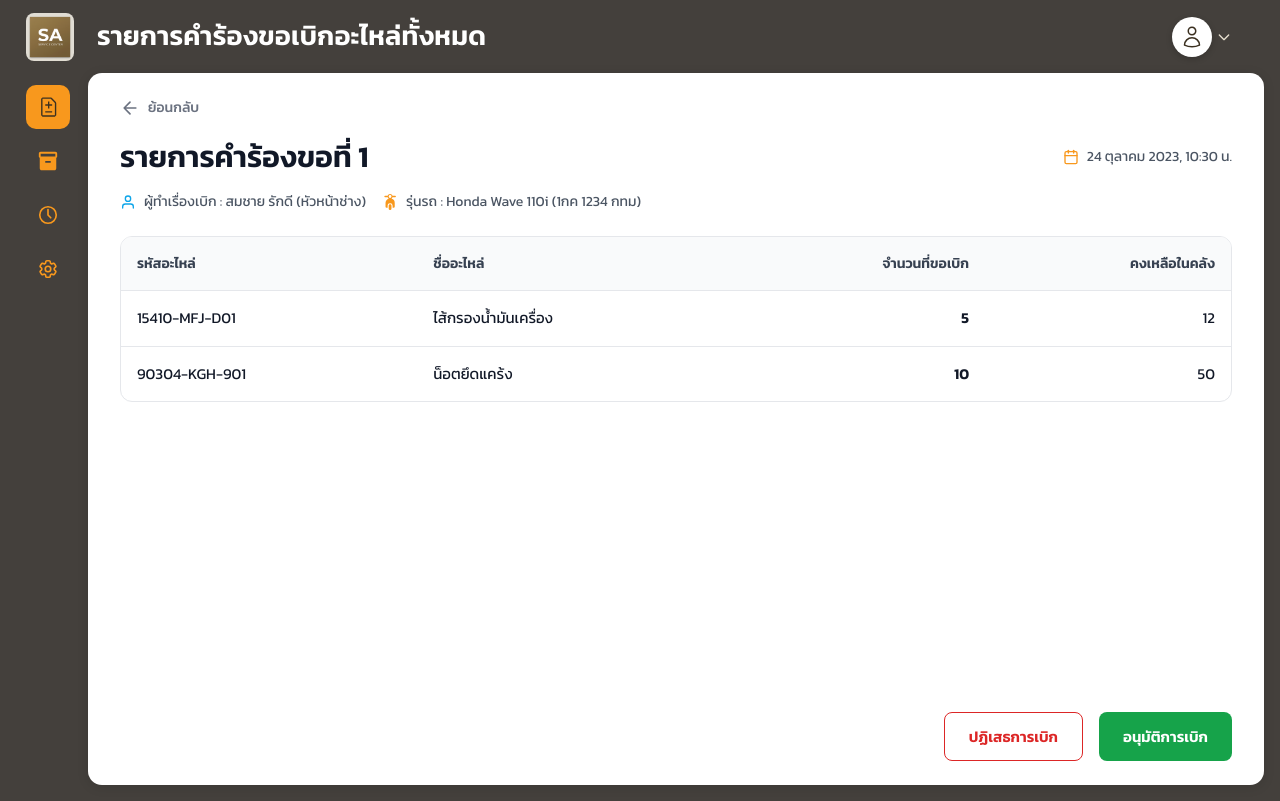
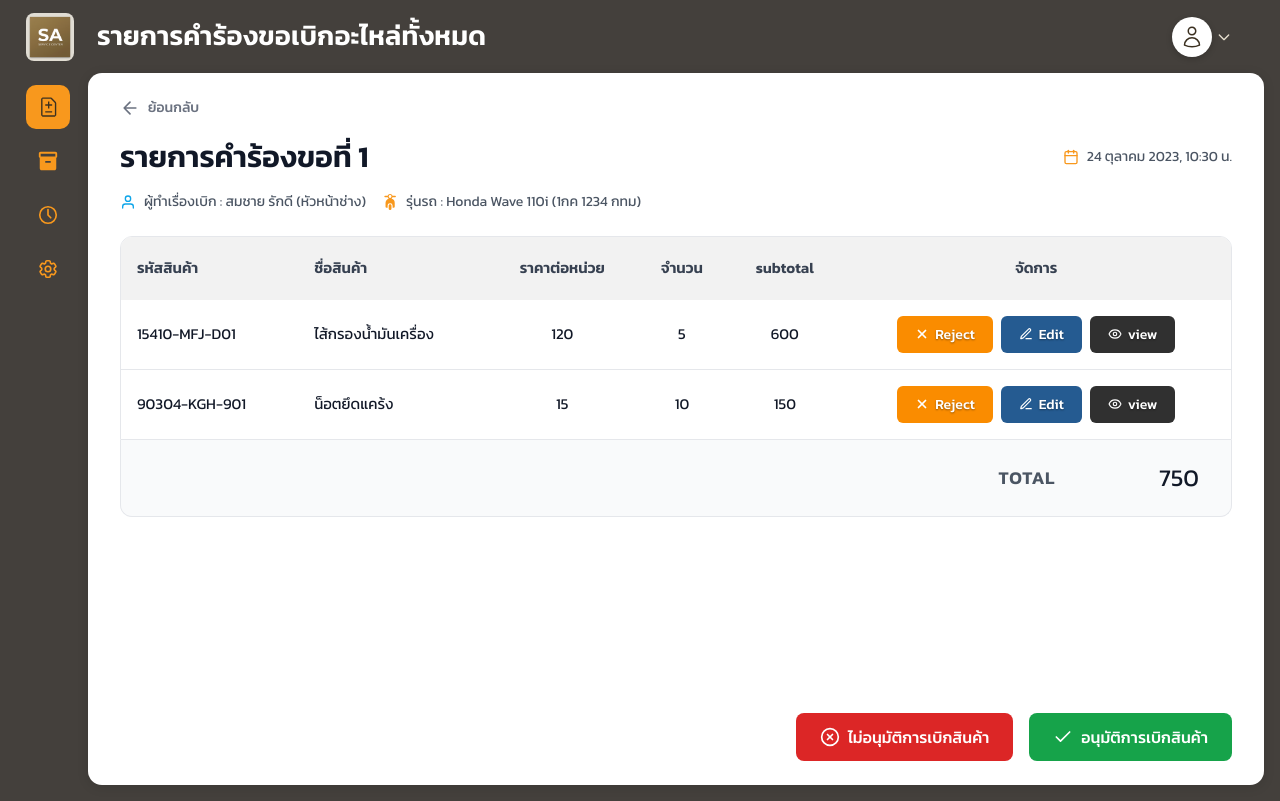
Before and after one commit to nicky-wrc/smart-moto-service-center, a React (Vite) app in the folder frontend/: page /inventory/all-order/1 in a window 1280 px wide. Built offline with nearby package versions, Linux system fonts and the light colour scheme; sample sign-in values are in the browser's storage.

Commit message:
each request is on edit

```diff
--- a/frontend/src/components/inventory/AllOrderContent.css
+++ b/frontend/src/components/inventory/AllOrderContent.css
@@ -257,11 +257,12 @@
 }
 
 .inv-detail-table-container {
-    background: #ffffff;
+    background: transparent;
     border: 1px solid #e5e7eb;
-    border-radius: 12px;
+    border-radius: 12px 12px 0 0;
     overflow: hidden;
-    margin-bottom: 24px;
+    margin-bottom: 0;
+    width: 100%;
 }
 
 .inv-table {
@@ -277,10 +278,17 @@
 }
 
 .inv-table th {
-    background-color: #f9fafb;
+    background-color: #f2f2f2;
     font-weight: 600;
     color: #374151;
-    font-size: 14px;
+    font-size: 15px;
+    padding: 20px 16px;
+    border: none;
+}
+
+.inv-table td {
+    border-bottom: 1px solid #e5e7eb;
+    background-color: #ffffff;
 }
 
 .inv-table td {
@@ -292,51 +300,106 @@
     border-bottom: none;
 }
 
-.text-right {
-    text-align: right !important;
+.text-center {
+    text-align: center !important;
 }
 
-.target-qty {
-    font-weight: 600;
-    color: #F8981D;
+.inv-table-actions {
+    display: flex;
+    gap: 8px;
+    justify-content: center;
 }
 
-.stock-qty {
-    color: #6b7280;
+.inv-act-btn {
+    display: flex;
+    align-items: center;
+    gap: 6px;
+    padding: 8px 18px;
+    border-radius: 6px;
+    font-size: 14px;
+    font-weight: 500;
+    color: white;
+    text-shadow: 0 1px 2px rgba(0, 0, 0, 0.4);
+    border: none;
+    cursor: pointer;
+    transition: opacity 0.2s;
 }
 
-.inv-detail-actions {
+.inv-act-btn:hover {
+    opacity: 0.85;
+}
+
+.inv-act-reject {
+    background-color: #FA8C00;
+}
+
+.inv-act-edit {
+    background-color: #255B91;
+}
+
+.inv-act-view {
+    background-color: #303030;
+}
+
+.inv-detail-summary-row {
+    display: flex;
+    justify-content: flex-end;
+    align-items: center;
+    gap: 24px;
+    margin-top: 0;
+    margin-bottom: 32px;
+    padding: 20px 32px;
+    background-color: #f9fafb;
+    border: 1px solid #e5e7eb;
+    border-top: none;
+    border-radius: 0 0 12px 12px;
+}
+
+.inv-total-label {
+    font-size: 18px;
+    font-weight: 600;
+    color: #4b5563;
+    text-transform: uppercase;
+    letter-spacing: 0.5px;
+}
+
+.inv-total-value {
+    font-size: 24px;
+    font-weight: 400;
+    color: #111827;
+    min-width: 120px;
+    text-align: right;
+}
+
+.inv-detail-bottom-actions {
     display: flex;
     justify-content: flex-end;
     gap: 16px;
     margin-top: auto;
 }
 
-.inv-btn {
+.inv-btn-global {
+    display: flex;
+    align-items: center;
+    gap: 8px;
     padding: 12px 24px;
     border-radius: 8px;
-    font-weight: 600;
-    font-size: 15px;
+    font-size: 16px;
+    font-weight: 500;
+    color: white;
+    border: none;
     cursor: pointer;
-    transition: all 0.2s;
-    border: none;
+    transition: opacity 0.2s;
 }
 
-.inv-btn-success {
-    background-color: #16a34a;
-    color: white;
+.inv-btn-global:hover {
+    opacity: 0.85;
 }
 
-.inv-btn-success:hover {
-    background-color: #15803d;
+.inv-btn-global-reject {
+    background-color: #dc2626;
 }
 
-.inv-btn-danger {
-    background-color: #ffffff;
-    border: 1px solid #dc2626;
-    color: #dc2626;
+.inv-btn-global-approve {
+    background-color: #16a34a;
 }
-
-.inv-btn-danger:hover {
-    background-color: #fef2f2;
-}
--- a/frontend/src/components/inventory/AllOrderContent.tsx
+++ b/frontend/src/components/inventory/AllOrderContent.tsx
@@ -8,6 +8,7 @@ interface OrderItem {
     partName: string;
     requestedQty: number;
     currentStock: number;
+    pricePerUnit: number; // Added to calculate subtotal
 }
 
 interface OrderRequest {
@@ -28,8 +29,8 @@ const mockOrders: OrderRequest[] = [
         motorcycleModel: 'Honda Wave 110i',
         licensePlate: '1กค 1234 กทม',
         items: [
-            { id: '1', partNumber: '15410-MFJ-D01', partName: 'ไส้กรองน้ำมันเครื่อง', requestedQty: 5, currentStock: 12 },
-            { id: '2', partNumber: '90304-KGH-901', partName: 'น็อตยึดแคร้ง', requestedQty: 10, currentStock: 50 },
+            { id: '1', partNumber: '15410-MFJ-D01', partName: 'ไส้กรองน้ำมันเครื่อง', requestedQty: 5, currentStock: 12, pricePerUnit: 120 },
+            { id: '2', partNumber: '90304-KGH-901', partName: 'น็อตยึดแคร้ง', requestedQty: 10, currentStock: 50, pricePerUnit: 15 },
         ]
     },
     {
@@ -39,7 +40,7 @@ const mockOrders: OrderRequest[] = [
         motorcycleModel: 'Yamaha Finn',
         licensePlate: '2ขร 5678 ชลบุรี',
         items: [
-            { id: '3', partNumber: '06455-KRE-K01', partName: 'ผ้าเบรคหน้า', requestedQty: 2, currentStock: 8 },
+            { id: '3', partNumber: '06455-KRE-K01', partName: 'ผ้าเบรคหน้า', requestedQty: 2, currentStock: 8, pricePerUnit: 250 },
         ]
     },
     {
@@ -49,7 +50,7 @@ const mockOrders: OrderRequest[] = [
         motorcycleModel: 'Honda Click 160',
         licensePlate: '9กต 9999 นนทบุรี',
         items: [
-            { id: '4', partNumber: '31919-K25-601', partName: 'หัวเทียน', requestedQty: 20, currentStock: 5 },
+            { id: '4', partNumber: '31919-K25-601', partName: 'หัวเทียน', requestedQty: 20, currentStock: 5, pricePerUnit: 85 },
         ]
     },
     {
@@ -59,8 +60,8 @@ const mockOrders: OrderRequest[] = [
         motorcycleModel: 'Honda PCX 160',
         licensePlate: '5กล 1111 เชียงใหม่',
         items: [
-            { id: '5', partNumber: '06455-K84-901', partName: 'ผ้าเบรคหลัง', requestedQty: 4, currentStock: 15 },
-            { id: '6', partNumber: '15410-MFJ-D01', partName: 'ไส้กรองน้ำมันเครื่อง', requestedQty: 2, currentStock: 12 },
+            { id: '5', partNumber: '06455-K84-901', partName: 'ผ้าเบรคหลัง', requestedQty: 4, currentStock: 15, pricePerUnit: 180 },
+            { id: '6', partNumber: '15410-MFJ-D01', partName: 'ไส้กรองน้ำมันเครื่อง', requestedQty: 2, currentStock: 12, pricePerUnit: 120 },
         ]
     },
     {
@@ -70,7 +71,7 @@ const mockOrders: OrderRequest[] = [
         motorcycleModel: 'Yamaha XMAX 300',
         licensePlate: '7ขข 7777 กทม',
         items: [
-            { id: '7', partNumber: '5YP-E3440-00', partName: 'ไส้กรองน้ำมันเครื่อง', requestedQty: 3, currentStock: 0 },
+            { id: '7', partNumber: '5YP-E3440-00', partName: 'ไส้กรองน้ำมันเครื่อง', requestedQty: 3, currentStock: 0, pricePerUnit: 160 },
         ]
     },
     {
@@ -80,8 +81,8 @@ const mockOrders: OrderRequest[] = [
         motorcycleModel: 'Honda ADV 160',
         licensePlate: '3กม 3333 ภูเก็ต',
         items: [
-            { id: '8', partNumber: '23100-K0W-N01', partName: 'สายพาน V-Belt', requestedQty: 1, currentStock: 3 },
-            { id: '9', partNumber: '22123-K0W-N00', partName: 'เม็ดตุ้มน้ำหนัก', requestedQty: 6, currentStock: 30 },
+            { id: '8', partNumber: '23100-K0W-N01', partName: 'สายพาน V-Belt', requestedQty: 1, currentStock: 3, pricePerUnit: 850 },
+            { id: '9', partNumber: '22123-K0W-N00', partName: 'เม็ดตุ้มน้ำหนัก', requestedQty: 6, currentStock: 30, pricePerUnit: 60 },
         ]
     }
 ];
@@ -118,6 +119,20 @@ export default function AllOrderContent() {
 
     // Determine if we are in detail view based on the URL parameter
     const selectedOrder = orderId ? orders.find(o => o.id === orderId) : null;
+
+    const totalAmount = selectedOrder
+        ? selectedOrder.items.reduce((sum, item) => sum + (item.requestedQty * item.pricePerUnit), 0)
+        : 0;
+
+    const handleReject = () => {
+        alert(`ปฏิเสธการเบิกคำขอที่ ${selectedOrder?.id} เรียบร้อยแล้ว\n(สถานะถูกเปลี่ยนเป็น "ยกเลิก/ปฏิเสธ" และย้ายไปที่ประวัติ)`);
+        navigate('/inventory/all-order');
+    };
+
+    const handleApprove = () => {
+        alert(`อนุมัติการเบิกคำขอที่ ${selectedOrder?.id} เรียบร้อยแล้ว\n(สต็อกถูกตัดตามจำนวน และย้ายไปที่ประวัติพร้อมสถานะ "เบิกสำเร็จ")`);
+        navigate('/inventory/all-order');
+    };
 
     if (isLoading) {
         return (
@@ -170,10 +185,12 @@ export default function AllOrderContent() {
                     <table className="inv-table">
                         <thead>
                             <tr>
-                                <th>รหัสอะไหล่</th>
-                                <th>ชื่ออะไหล่</th>
-                                <th className="text-right">จำนวนที่ขอเบิก</th>
-                                <th className="text-right">คงเหลือในคลัง</th>
+                                <th>รหัสสินค้า</th>
+                                <th>ชื่อสินค้า</th>
+                                <th className="text-center">ราคาต่อหน่วย</th>
+                                <th className="text-center">จำนวน</th>
+                                <th className="text-center">subtotal</th>
+                                <th className="text-center">จัดการ</th>
                             </tr>
                         </thead>
                         <tbody>
@@ -181,17 +198,45 @@ export default function AllOrderContent() {
                                 <tr key={item.id}>
                                     <td>{item.partNumber}</td>
                                     <td>{item.partName}</td>
-                                    <td className="text-right target-qty">{item.requestedQty}</td>
-                                    <td className="text-right stock-qty">{item.currentStock}</td>
+                                    <td className="text-center">{item.pricePerUnit}</td>
+                                    <td className="text-center">{item.requestedQty}</td>
+                                    <td className="text-center">{item.requestedQty * item.pricePerUnit}</td>
+                                    <td className="text-center">
+                                        <div className="inv-table-actions">
+                                            <button className="inv-act-btn inv-act-reject">
+                                                <svg width="14" height="14" viewBox="0 0 24 24" fill="none" stroke="currentColor" strokeWidth="3" strokeLinecap="round" strokeLinejoin="round"><path d="M18 6 6 18" /><path d="m6 6 12 12" /></svg>
+                                                Reject
+                                            </button>
+                                            <button className="inv-act-btn inv-act-edit">
+                                                <svg width="14" height="14" viewBox="0 0 24 24" fill="none" stroke="currentColor" strokeWidth="2" strokeLinecap="round" strokeLinejoin="round"><path d="M12 20h9" /><path d="M16.376 3.622a1 1 0 0 1 3.002 3.002L7.368 18.635a2 2 0 0 1-.855.506l-2.872.838a.5.5 0 0 1-.62-.62l.838-2.872a2 2 0 0 1 .506-.854z" /></svg>
+                                                Edit
+                                            </button>
+                                            <button className="inv-act-btn inv-act-view">
+                                                <svg width="14" height="14" viewBox="0 0 24 24" fill="none" stroke="currentColor" strokeWidth="2" strokeLinecap="round" strokeLinejoin="round"><path d="M2.062 12.348a1 1 0 0 1 0-.696 10.75 10.75 0 0 1 19.876 0 1 1 0 0 1 0 .696 10.75 10.75 0 0 1-19.876 0" /><circle cx="12" cy="12" r="3" /></svg>
+                                                view
+                                            </button>
+                                        </div>
+                                    </td>
                                 </tr>
                             ))}
                         </tbody>
                     </table>
                 </div>
 
-                <div className="inv-detail-actions">
-                    <button className="inv-btn inv-btn-danger">ปฏิเสธการเบิก</button>
-                    <button className="inv-btn inv-btn-success">อนุมัติการเบิก</button>
+                <div className="inv-detail-summary-row">
+                    <span className="inv-total-label">Total</span>
+                    <span className="inv-total-value">{totalAmount.toLocaleString()}</span>
+                </div>
+
+                <div className="inv-detail-bottom-actions">
+                    <button className="inv-btn-global inv-btn-global-reject" onClick={handleReject}>
+                        <svg width="20" height="20" viewBox="0 0 24 24" fill="none" stroke="currentColor" strokeWidth="2" strokeLinecap="round" strokeLinejoin="round"><circle cx="12" cy="12" r="10" /><path d="m15 9-6 6" /><path d="m9 9 6 6" /></svg>
+                        ไม่อนุมัติการเบิกสินค้า
+                    </button>
+                    <button className="inv-btn-global inv-btn-global-approve" onClick={handleApprove}>
+                        <svg width="20" height="20" viewBox="0 0 24 24" fill="none" stroke="currentColor" strokeWidth="2" strokeLinecap="round" strokeLinejoin="round"><path d="M20 6 9 17l-5-5" /></svg>
+                        อนุมัติการเบิกสินค้า
+                    </button>
                 </div>
             </div>
         );
@@ -216,7 +261,7 @@ export default function AllOrderContent() {
                     <div key={order.id} className="inv-order-card" onClick={() => navigate(`/inventory/all-order/${order.id}`)}>
                         <div className="inv-card-header-new">
                             <div className="inv-card-tab">
-                                คำขอที่ {order.id}
+                                คำร้องขอเบิกที่  {order.id}
                             </div>
                             <div className="inv-card-date-new">
                                 <svg xmlns="http://www.w3.org/2000/svg" width="16" height="16" viewBox="0 0 24 24" fill="none" stroke="currentColor" strokeWidth="2" strokeLinecap="round" strokeLinejoin="round" className="text-orange"><rect x="3" y="4" width="18" height="18" rx="2" ry="2"></rect><line x1="16" y1="2" x2="16" y2="6"></line><line x1="8" y1="2" x2="8" y2="6"></line><line x1="3" y1="10" x2="21" y2="10"></line></svg>
```
